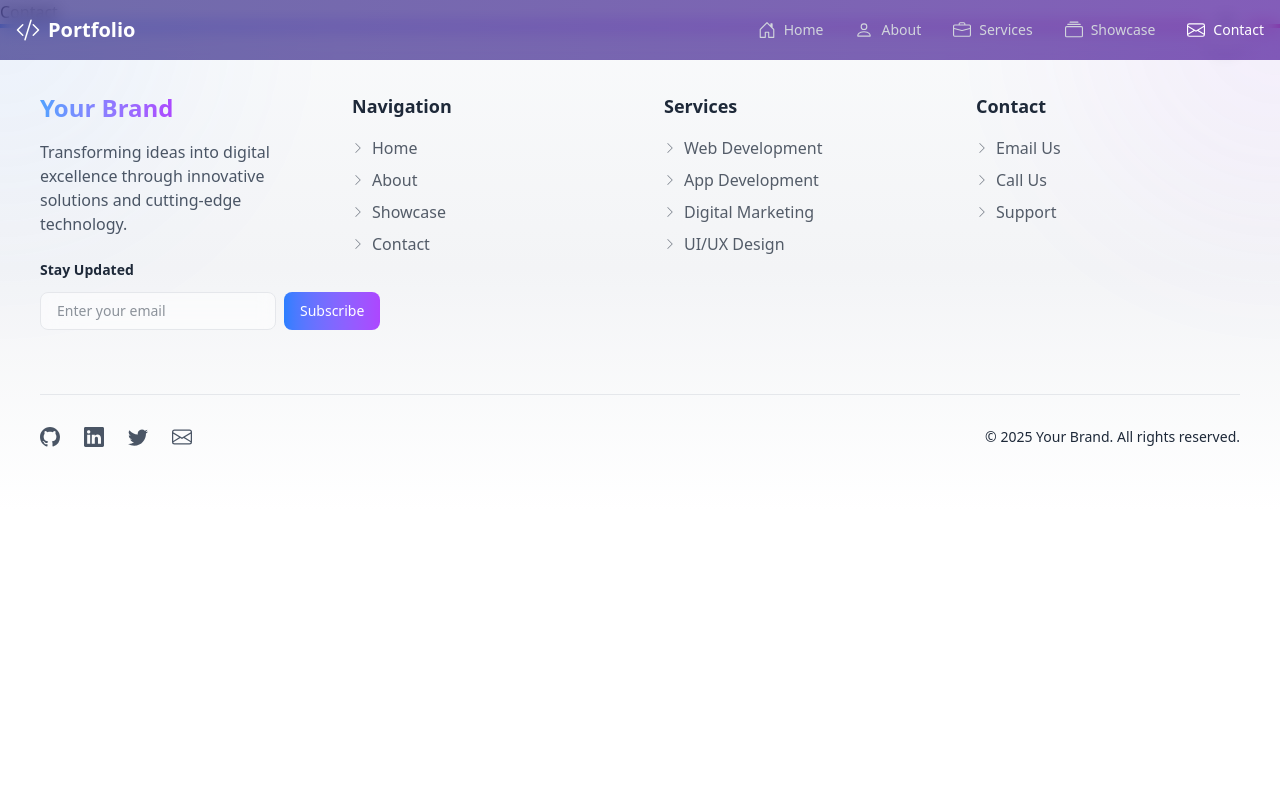
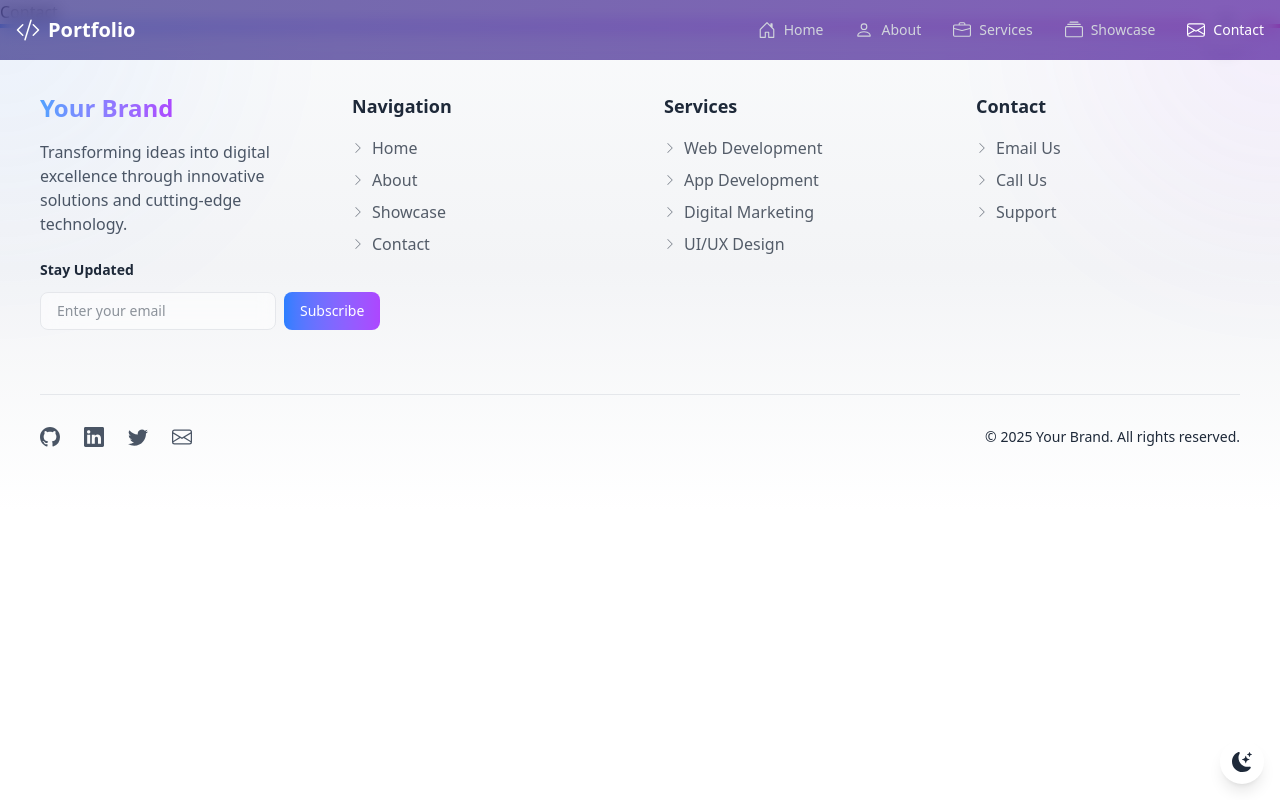
Before and after one commit to NikCodePro/Portfolio, a React (Vite) app: page /contact in a window 1280 px wide. Built offline with nearby package versions, Linux system fonts and the light colour scheme.

Commit message:
Add theme toggle functionality and improve theme management

```diff
--- a/src/App.jsx
+++ b/src/App.jsx
@@ -4,6 +4,7 @@ import { About, Showcase, Home, Services, Contact } from "./pages";
 import Navbar from "./components/Navbar";
 import Footer from "./components/Footer";
 import { ThemeProvider } from "./context/ThemeContext";
+import ThemeToggle from "./components/ThemeToggle"; // Import ThemeToggle
 
 const App = () => {
   return (
@@ -18,6 +19,7 @@ const App = () => {
           <Route path="/contact" element={<Contact />} />
         </Routes>
         <Footer />
+        <ThemeToggle /> {/* Add ThemeToggle here */}
       </BrowserRouter>
     </ThemeProvider>
   );
--- /dev/null
+++ b/src/components/ThemeToggle.jsx
@@ -0,0 +1,22 @@
+import React from 'react';
+import { motion } from 'framer-motion';
+import { useTheme } from '../context/ThemeContext';
+import { BsSun, BsMoonStarsFill } from 'react-icons/bs';
+
+const ThemeToggle = () => {
+  const { theme, toggleTheme } = useTheme();
+
+  return (
+    <motion.button
+      onClick={toggleTheme}
+      className="fixed bottom-4 right-4 bg-white dark:bg-gray-800 text-gray-800 dark:text-white p-3 rounded-full shadow-lg hover:scale-110 transition-transform z-50"
+      whileHover={{ rotate: 90 }}
+      whileTap={{ scale: 0.9 }}
+      aria-label="Toggle Theme"
+    >
+      {theme === 'light' ? <BsMoonStarsFill size={20} /> : <BsSun size={20} />}
+    </motion.button>
+  );
+};
+
+export default ThemeToggle;
--- a/src/context/ThemeContext.jsx
+++ b/src/context/ThemeContext.jsx
@@ -1,9 +1,17 @@
-import { createContext, useContext, useState } from 'react';
+import { createContext, useContext, useState, useEffect } from 'react';
 
 const ThemeContext = createContext();
 
 export const ThemeProvider = ({ children }) => {
-  const [theme, setTheme] = useState('light');
+  const [theme, setTheme] = useState(() => {
+    // Get the theme from localStorage or default to 'light'
+    return localStorage.getItem('theme') || 'light';
+  });
+
+  useEffect(() => {
+    // Update localStorage when the theme changes
+    localStorage.setItem('theme', theme);
+  }, [theme]);
 
   const toggleTheme = () => {
     setTheme((prevTheme) => (prevTheme === 'light' ? 'dark' : 'light'));
--- a/src/pages/Home.jsx
+++ b/src/pages/Home.jsx
@@ -1,10 +1,4 @@
-import React, {
-  useEffect,
-  useState,
-  createContext,
-  useContext,
-  useRef,
-} from "react";
+import React, { useEffect, useState, useRef } from "react";
 import { motion, useScroll, useTransform } from "framer-motion";
 import { Toaster, toast } from "react-hot-toast";
 import {
@@ -28,30 +22,9 @@ import {
 import Slider from "react-slick";
 import "slick-carousel/slick/slick.css";
 import "slick-carousel/slick/slick-theme.css";
-import { MdSettings } from "react-icons/md";
-// Main HomePage Component
 import { useTheme } from "../context/ThemeContext";
 import { images } from "../constants/images";
-// Assuming you installed this: npm install react-icons-animated
-// If not installed or you prefer a different approach, you can skip this for now.
-// import { AnimatedIcon } from 'react-icons-animated';
-
-// Theme Context
-const ThemeContext = createContext();
-
-const ThemeProvider = ({ children }) => {
-  const [theme, setTheme] = useState("light"); // Or 'dark'
-
-  const toggleTheme = () => {
-    setTheme((prevTheme) => (prevTheme === "light" ? "dark" : "light"));
-  };
-
-  return (
-    <ThemeContext.Provider value={{ theme, toggleTheme }}>
-      {children}
-    </ThemeContext.Provider>
-  );
-};
+import { themeStyles } from "../styles/theme";
 
 // Carousel Section
 const CarouselSection = () => {
@@ -81,7 +54,8 @@ const CarouselSection = () => {
             Featured Projects
           </h2>
           <p className="text-gray-300 max-w-2xl mx-auto">
-            Discover our latest work and innovative solutions across multiple industries and technologies
+            Discover our latest work and innovative solutions across multiple
+            industries and technologies
           </p>
         </motion.div>
 
@@ -113,11 +87,15 @@ const CarouselSection = () => {
                     <h3 className="text-2xl font-bold mb-2">{project.title}</h3>
                     <p className="text-gray-200 mb-3">{project.description}</p>
                     <div className="flex flex-wrap gap-2 mt-3">
-                      {project.technologies && project.technologies.map((tech, idx) => (
-                        <span key={idx} className="bg-white/20 backdrop-blur-sm text-white text-xs px-2 py-1 rounded">
-                          {tech}
-                        </span>
-                      ))}
+                      {project.technologies &&
+                        project.technologies.map((tech, idx) => (
+                          <span
+                            key={idx}
+                            className="bg-white/20 backdrop-blur-sm text-white text-xs px-2 py-1 rounded"
+                          >
+                            {tech}
+                          </span>
+                        ))}
                     </div>
                   </div>
                 </div>
@@ -133,8 +111,6 @@ const CarouselSection = () => {
 const HorizontalScrollSection = () => {
   const containerRef = useRef(null);
   const { scrollXProgress } = useScroll({ container: containerRef });
-  const scrollRef = useRef(null);
-
   const scrollLeft = () => {
     if (containerRef.current) {
       containerRef.current.scrollBy({ left: -400, behavior: "smooth" });
@@ -394,6 +370,9 @@ const ServiceCardWithDropdown = ({ service }) => {
 
 // Services Section Component with scroll animations
 const ServicesSection = () => {
+  const { theme } = useTheme();
+  const sectionBgClass = theme === "dark" ? "bg-gray-800" : "bg-gray-50";
+
   const services = [
     {
       icon: <BsCode className="w-8 h-8" />,
@@ -507,7 +486,7 @@ const ServicesSection = () => {
   ];
 
   return (
-    <div className="py-24 bg-gray-50">
+    <div className={`py-24 ${sectionBgClass}`}>
       <div className="container mx-auto px-6">
         <motion.div
           initial={{ opacity: 0 }}
@@ -537,11 +516,18 @@ const ServicesSection = () => {
 
 // Hero Section Component
 const HeroSection = () => {
+  const { theme } = useTheme();
   const { scrollYProgress } = useScroll();
   const bgCircleScale = useTransform(scrollYProgress, [0, 1], [1, 1.5]); // Example: circles grow on scroll
+  const bgClass =
+    theme === "dark"
+      ? "bg-gradient-to-br from-gray-900 via-gray-800 to-black"
+      : "bg-gradient-to-br from-indigo-900 via-purple-800 to-violet-900";
 
   return (
-    <div className="relative h-screen flex items-center justify-center overflow-hidden bg-gradient-to-br from-indigo-900 via-purple-800 to-violet-900">
+    <div
+      className={`relative h-screen flex items-center justify-center overflow-hidden ${bgClass}`}
+    >
       <div className="absolute inset-0 z-0">
         {/* Animated background elements */}
         {Array.from({ length: 20 }).map((_, i) => (
@@ -650,8 +636,6 @@ const HeroSection = () => {
   );
 };
 
-
-
 // Call to Action Component
 const CTASection = () => {
   return (
--- /dev/null
+++ b/src/styles/theme.js
@@ -0,0 +1,14 @@
+export const themeStyles = {
+  light: {
+    backgroundColor: "bg-gradient-to-br from-gray-50 to-white",
+    textColor: "text-gray-900",
+    sectionBg: "bg-white",
+    cardBg: "bg-gray-50",
+  },
+  dark: {
+    backgroundColor: "bg-gradient-to-br from-gray-900 to-black",
+    textColor: "text-white",
+    sectionBg: "bg-gray-800",
+    cardBg: "bg-gray-700",
+  },
+};
```
